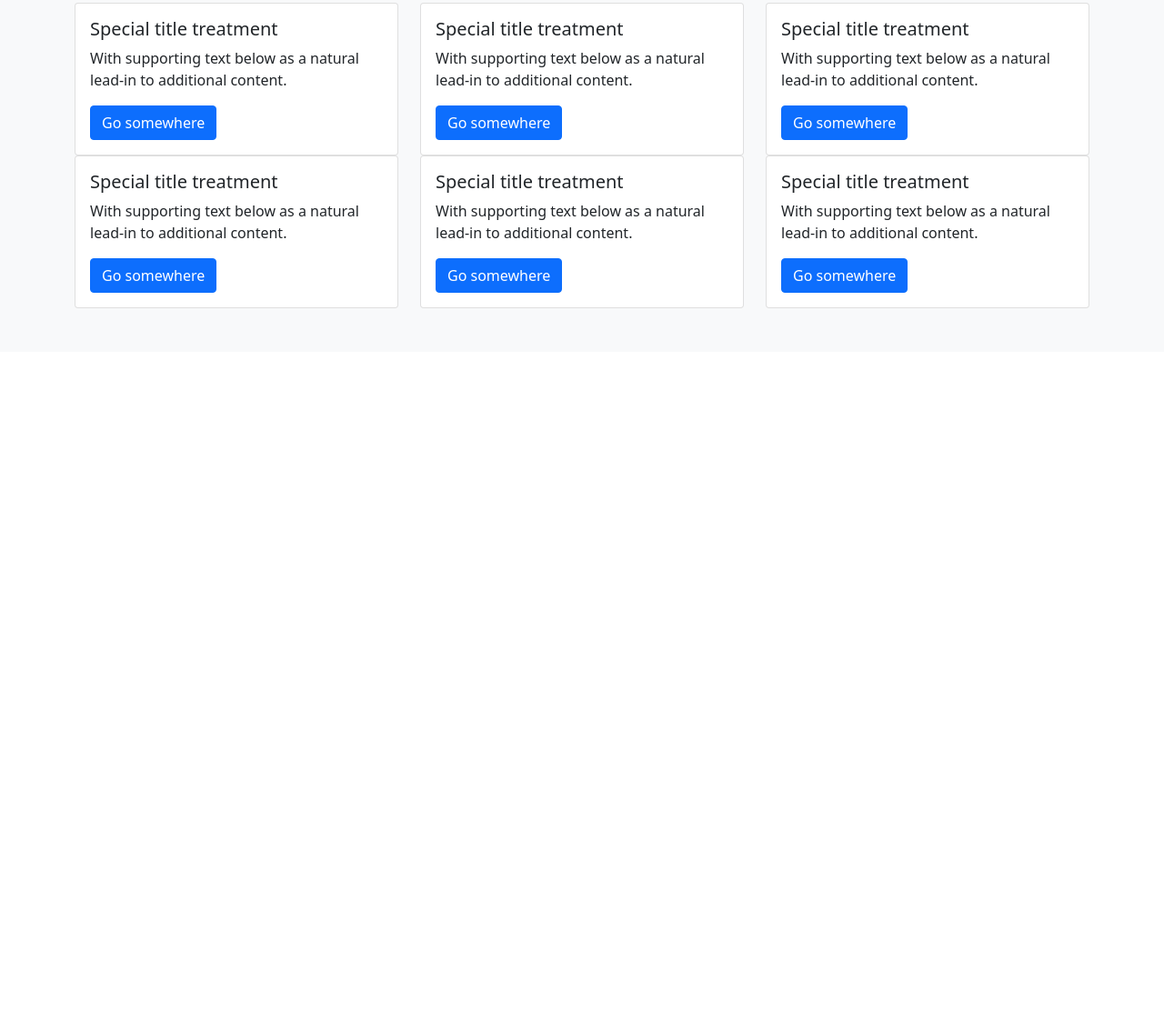
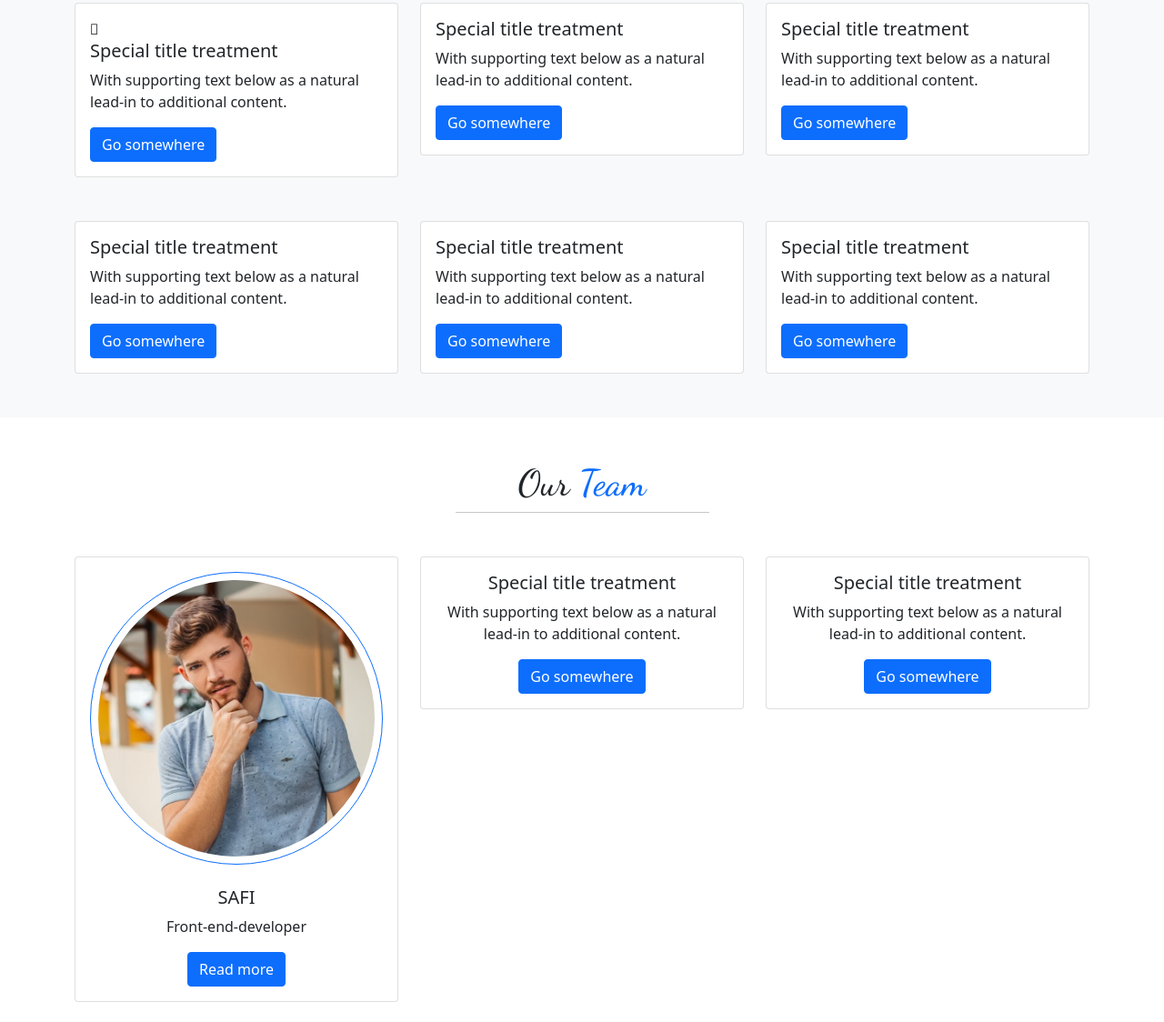
Before and after one commit to SafiRehman24/assignment-2, a plain HTML site: page index.html in a window 1280 px wide. Shown: the part 1672-2796 px from the top of the page at 91% size. Before the commit the page ends 2059 px from the top, so only its background shows below. Drawn offline with nearby package versions, Linux system fonts and the light colour scheme.

Commit message:
our team page

```diff
--- a/index.html
+++ b/index.html
@@ -9,7 +9,10 @@
     <link href="https://cdn.jsdelivr.net/npm/bootstrap@5.0.0/dist/css/bootstrap.min.css" rel="stylesheet" integrity="sha384-wEmeIV1mKuiNpC+IOBjI7aAzPcEZeedi5yW5f2yOq55WWLwNGmvvx4Um1vskeMj0" crossorigin="anonymous">
     <link rel="preconnect" href="https://fonts.gstatic.com">
     <link href="https://fonts.googleapis.com/css2?family=Dancing+Script:wght@500&display=swap" rel="stylesheet">
+    <link rel="stylesheet" href="https://cdn.jsdelivr.net/npm/bootstrap-icons@1.4.1/font/bootstrap-icons.css">
     <link rel="stylesheet" href="https://cdn.jsdelivr.net/npm/@fortawesome/fontawesome-free@5.15.3/css/fontawesome.min.css">
+    <!-- <link rel="stylesheet" href="css/all.css"> -->
+    <!-- <link rel="stylesheet" href="css/main.css"> -->
 </head>
 <body>
     <header>
@@ -166,6 +169,7 @@
      <div class="col-lg-4  col-md-4  col-sm-12 col-12">
       <div class="card">
         <div class="card-body">
+          <i class="fas fa-american-sign-language-interpreting"></i>
           <h5 class="card-title">Special title treatment</h5>
           <p class="card-text">With supporting text below as a natural lead-in to additional content.</p>
           <a href="#" class="btn btn-primary">Go somewhere</a>
@@ -199,7 +203,7 @@
      </div>
 
      </div>
-     <div class="row">
+     <div class="row mt-5">
       <div class="col-lg-4  col-md-4  col-sm-12 col-12">
        <div class="card">
          <div class="card-body">
@@ -237,6 +241,45 @@
 
       </div>
     </div>
+    </section>
+
+    <section class="team my-5 text-center">
+      <div class="container">
+        <div class="text-center my-5">
+          <h1>Our <span class="text-primary">Team</span></h1>
+      <hr class="w-25 m-auto">
+        </div>
+        <div class="row">
+          <div class="col-lg-4  col-md-4  col-sm-12 col-12">
+            <div class="card">
+              <div class="card-body">
+              <img src="img/s4.jpg " class="img-fluid rounded-circle border border-primary p-2">
+                <h5 class="card-title mt-4">SAFI</h5>
+                <p class="card-text">Front-end-developer</p>
+                <a href="#" class="btn btn-primary">Read more</a>
+              </div>
+            </div>
+          </div>
+          <div class="col-lg-4  col-md-4  col-sm-12 col-12">
+            <div class="card">
+              <div class="card-body">
+                <h5 class="card-title">Special title treatment</h5>
+                <p class="card-text">With supporting text below as a natural lead-in to additional content.</p>
+                <a href="#" class="btn btn-primary">Go somewhere</a>
+              </div>
+            </div>
+          </div>
+          <div class="col-lg-4  col-md-4  col-sm-12 col-12">
+            <div class="card">
+              <div class="card-body">
+                <h5 class="card-title">Special title treatment</h5>
+                <p class="card-text">With supporting text below as a natural lead-in to additional content.</p>
+                <a href="#" class="btn btn-primary">Go somewhere</a>
+              </div>
+            </div>
+          </div>
+        </div>
+      </div>
 
     </section>
 
```
